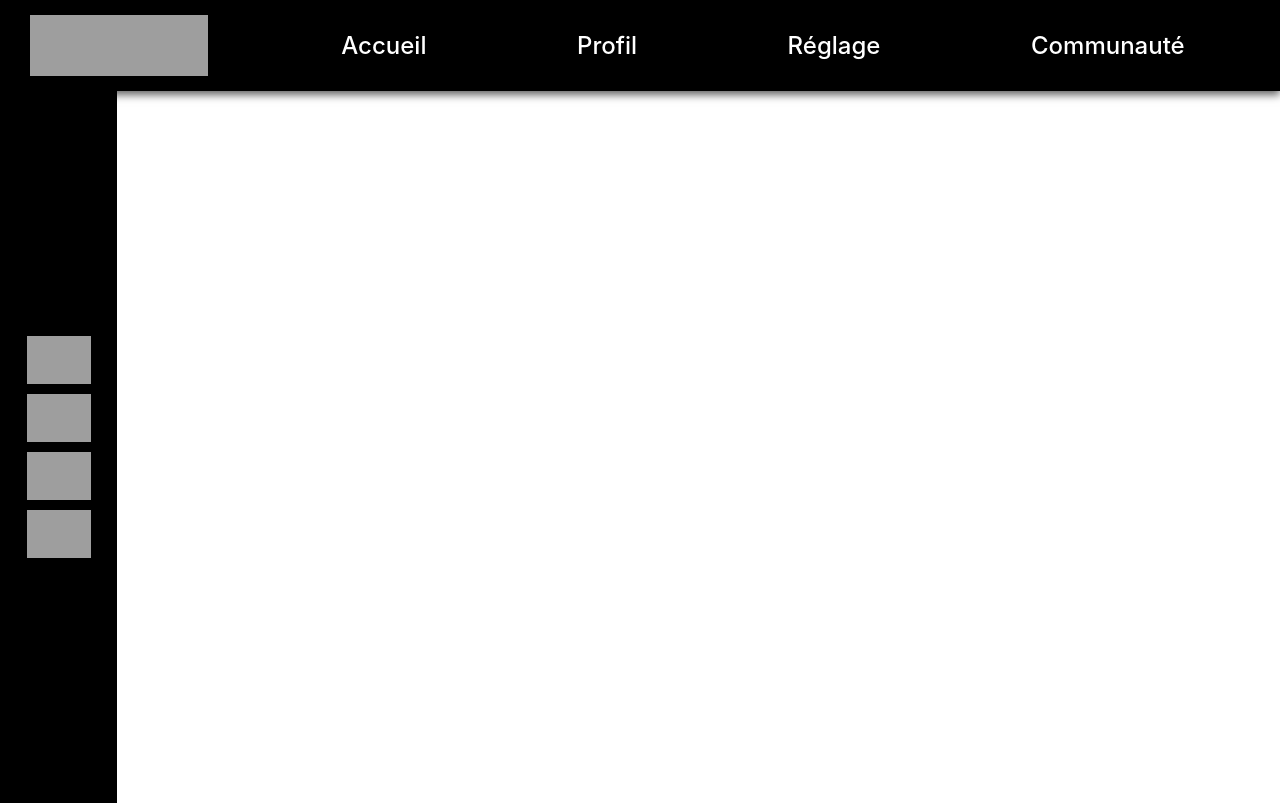
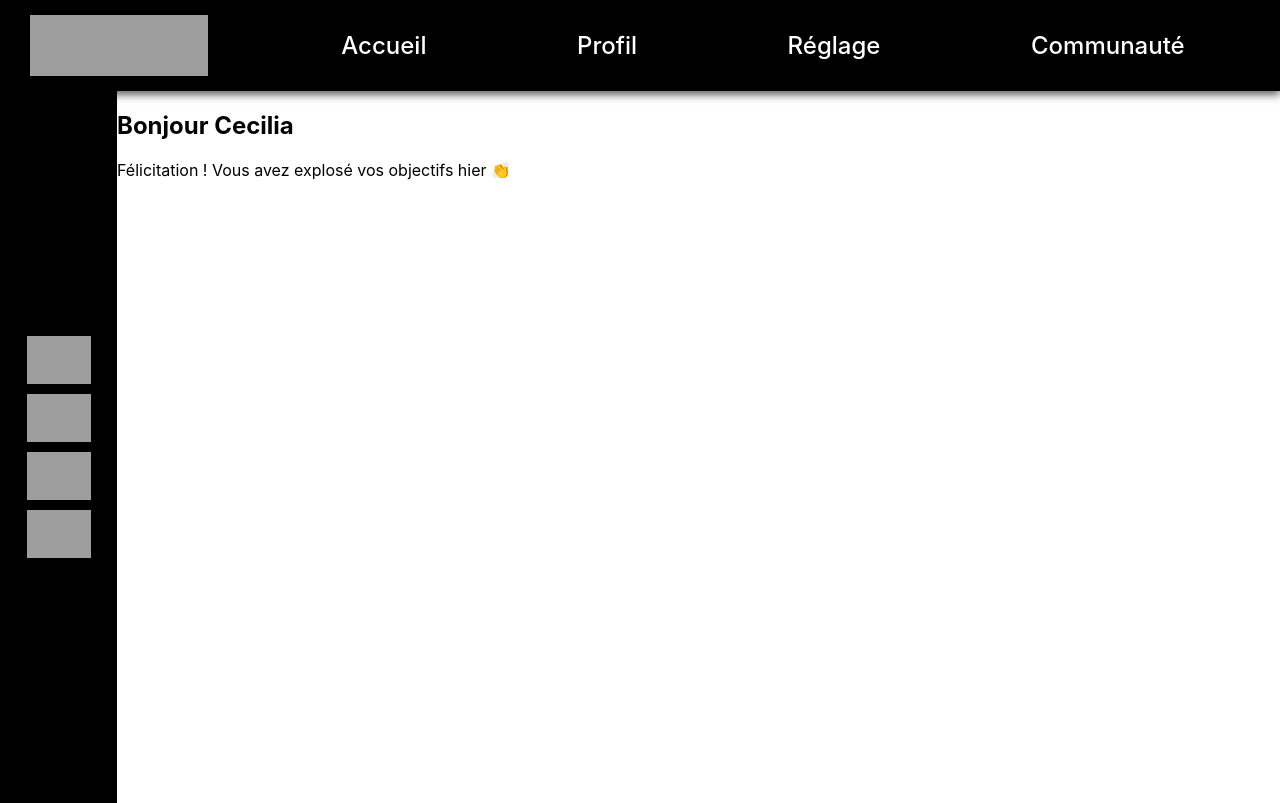
Before and after one commit to hzedek/PP12-D-veloppez-un-tableau-de-bord-d-analytics-avec-React_Hakim_Zedek_17_06_2024, a React (Create React App) app in the folder my-app/: page / in a window 1280 px wide. Built offline with nearby package versions, Linux system fonts and the light colour scheme; grey boxes are pictures that could not be loaded.

Commit message:
mock data

```diff
--- a/my-app/src/App.js
+++ b/my-app/src/App.js
@@ -1,12 +1,17 @@
-import Header from "./Componants/Header";
 import NavVertical from "./Componants/NavVertical";
 import { Fragment } from "react";
+import Greeting from "./Componants/Greeting";
+import "./styles/PageLayout.scss"
 
 function App() {
   return (
     <Fragment>
-      <Header />
-      <NavVertical/>
+      <div className="PageLayout">
+        <NavVertical />
+        <div>
+          <Greeting />
+        </div>
+      </div>
     </Fragment>
   );
 }
--- /dev/null
+++ b/my-app/src/Componants/Greeting.jsx
@@ -0,0 +1,13 @@
+import { Fragment } from "react";
+import data from "../mock.json";
+
+function Greeting() {
+  const name = data[0].userInfos.firstName;
+  return (
+    <Fragment>
+      <h2>Bonjour {name}</h2>
+      <p>Félicitation ! Vous avez explosé vos objectifs hier 👏</p>
+    </Fragment>
+  );
+}
+export default Greeting;
--- a/my-app/src/index.js
+++ b/my-app/src/index.js
@@ -1,11 +1,13 @@
-import React from 'react';
-import ReactDOM from 'react-dom/client';
-import './styles/index.css';
-import App from './App';
+import React from "react";
+import ReactDOM from "react-dom/client";
+import "./styles/index.css";
+import App from "./App";
+import Header from "./Componants/Header";
 
-const root = ReactDOM.createRoot(document.getElementById('root'));
+const root = ReactDOM.createRoot(document.getElementById("root"));
 root.render(
   <React.StrictMode>
+    <Header />
     <App />
   </React.StrictMode>
 );
--- /dev/null
+++ b/my-app/src/mock.json
@@ -0,0 +1,32 @@
+[
+  {
+    "id": 18,
+    "userInfos": {
+      "firstName": "Cecilia",
+      "lastName": "Ratorez",
+      "age": 34
+    },
+    "score": 0.3,
+    "keyData": {
+      "calorieCount": 2500,
+      "proteinCount": 90,
+      "carbohydrateCount": 150,
+      "lipidCount": 120
+    }
+  },
+  {
+    "id": 12,
+    "userInfos": {
+      "firstName": "Karl",
+      "lastName": "Dovineau",
+      "age": 31
+    },
+    "todayScore": 0.12,
+    "keyData": {
+      "calorieCount": 1930,
+      "proteinCount": 155,
+      "carbohydrateCount": 290,
+      "lipidCount": 50
+    }
+  }
+]
--- /dev/null
+++ b/my-app/src/styles/PageLayout.css
@@ -0,0 +1,3 @@
+.PageLayout {
+  display: flex;
+}/*# sourceMappingURL=PageLayout.css.map */
--- /dev/null
+++ b/my-app/src/styles/PageLayout.scss
@@ -0,0 +1,3 @@
+.PageLayout{
+    display: flex;
+}
```
Also changed, not shown: my-app/src/Componants/ApiCall.jsx (added, +7 -0 lines), 1 other file (tests, documents, lock files or other folders).
